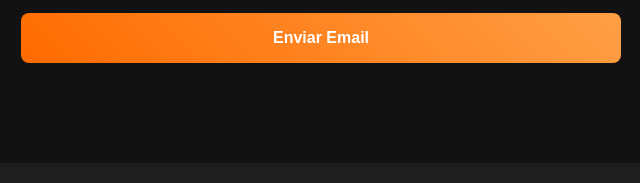
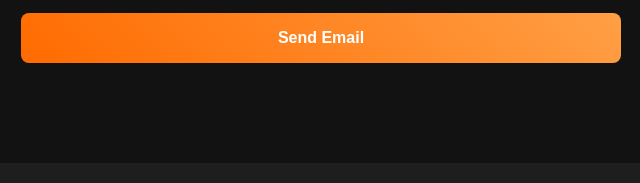
Before and after one commit to SolaraCorp/SolaraCorp.github.io, a plain HTML site: page index.html in a window 1280 px wide. Shown: the part 2786-2969 px from the top of the page, 319-959 px from the left. Drawn offline with Linux system fonts and the light colour scheme.

Commit message:
minor fix

```diff
--- a/index.html
+++ b/index.html
@@ -110,7 +110,7 @@
             <input type="text" placeholder="Name" name="name" required>
             <input type="email" placeholder="Email" name="email" required>
             <textarea placeholder="Message" name="message" required></textarea>
-            <button type="submit">Enviar Email</button>
+            <button type="submit">Send Email</button>
         </form>
     </section>
 
```
